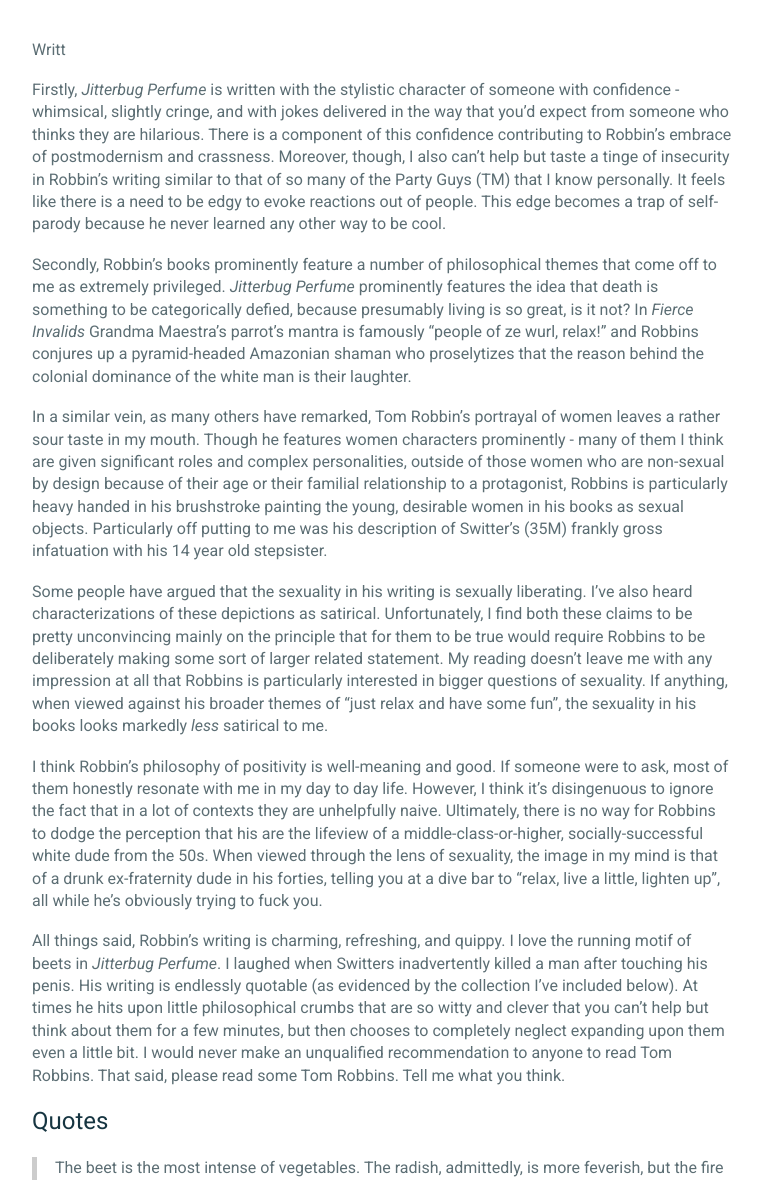
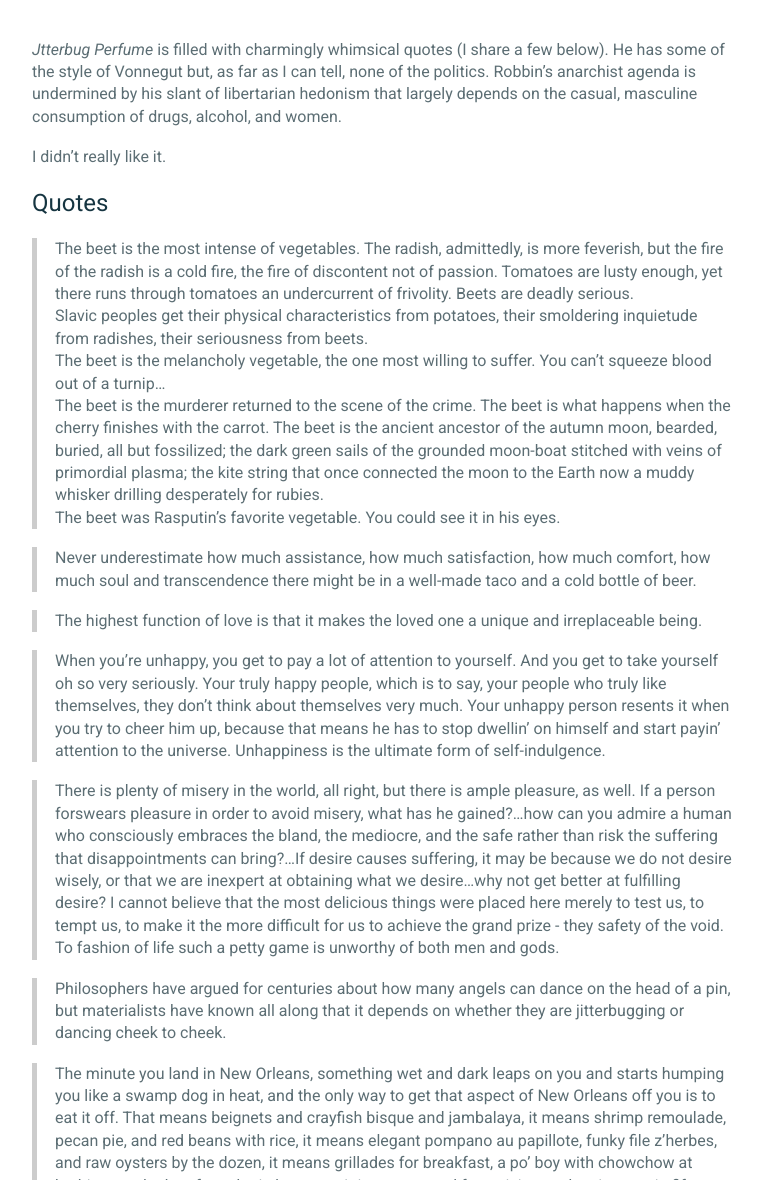
Before and after one commit to frankwang95/frankwang95.github.io, a Jekyll site: the page built from _posts/2023-10-28-jitterbug-perfume-robbins.md, in a window 1280 px wide and 1400 px high, scrolled down 962 px. Shown: the part 220-1400 px from the top of the window, without its empty margins (258-1020 px from the left). Built offline with Jekyll 4.4.1, drawn with Linux system fonts in a browser that asks for light colours; some of the changed text lies outside the part shown.

Commit message:
Fix spelling and update snippets

```diff
--- a/_posts/2023-10-28-jitterbug-perfume-robbins.md
+++ b/_posts/2023-10-28-jitterbug-perfume-robbins.md
@@ -5,11 +5,11 @@ date: 2023-10-28
 tags: reading
 ---
 
-Absolute chaos. The book jacket blurb says:
+The book jacket blurb on my copy says:
 
 > Jitterbug Perfume is an epic, which is to say, it begins in the forests of ancient Bohemia and doesn't conclude until nine o'clock tonight [Paris time]. It is a saga, as well. A saga must have a hero, and the hero of this one is a janitor with a missing bottle. The bottle is blue, very, very old, and embossed with the image of a goat-horned god. If the liquid in the bottle is actually the secret essence of the universe, as some folks seem to think, it had better be discovered soon because it is leaking and there is only a drop or two left.
 
-This is the second of Robbin's novel that I've read after *Fierce Invalids Home from Hot Climates*. Reading Robbins in public seems to invoke strangers to talk about him to you. When I purchased this book at Dog Eared, the three men working the register took an immediate interest in sharing their nuanced and strongly held opinions of Robbins. Everyone liked *JitterBug Perfume*, they were split on *Even Cowgirls Get the Blues*, and the rest of it is junk. One night, after I left this book behind in a bar, the bartender working when I picked it up professed to me that Jitterbug Perfume was his favorite book of all time. Finally, one night in the Office, I came back to a handwritten note from someone who saw *Jitterbug Perfume* on my desk:
+This is the second of Robbin's novel that I've read after *Fierce Invalids Home from Hot Climates*. Reading Robbins seems to invoke strangers to talk about him to you. When I purchased this book at Dog Eared, the three men working the register took an immediate interest in sharing their thoughts of Robbins. They all liked *JitterBug Perfume*, they were split on *Even Cowgirls Get the Blues*, and the rest of it is junk. One night, after I left this book behind in a bar, the bartender working when I picked it up professed to me that Jitterbug Perfume was his favorite book of all time. Finally, one night in the office, I came back to a handwritten note from someone who saw *Jitterbug Perfume* on my desk:
 
 <br>
 <p align="center">
@@ -17,19 +17,9 @@ This is the second of Robbin's novel that I've read after *Fierce Invalids Home
 </p>
 <br>
 
-Writt
+*Jtterbug Perfume* is filled with charmingly whimsical quotes (I share a few below). He has some of the style of Vonnegut but, as far as I can tell, none of the politics. Robbin's anarchist agenda is undermined by his slant of libertarian hedonism that largely depends on the casual, masculine consumption of drugs, alcohol, and women.
 
-Firstly, *Jitterbug Perfume* is written with the stylistic character of someone with confidence - whimsical, slightly cringe, and with jokes delivered in the way that you'd expect from someone who thinks they are hilarious. There is a component of this confidence contributing to Robbin's embrace of postmodernism and crassness. Moreover, though, I also can't help but taste a tinge of insecurity in Robbin's writing similar to that of so many of the Party Guys (TM) that I know personally. It feels like there is a need to be edgy to evoke reactions out of people. This edge becomes a trap of self-parody because he never learned any other way to be cool.
-
-Secondly, Robbin's books prominently feature a number of philosophical themes that come off to me as extremely privileged. *Jitterbug Perfume* prominently features the idea that death is something to be categorically defied, because presumably living is so great, is it not? In *Fierce Invalids* Grandma Maestra's parrot's mantra is famously "people of ze wurl, relax!" and Robbins conjures up a pyramid-headed Amazonian shaman who proselytizes that the reason behind the colonial dominance of the white man is their laughter.
-
-In a similar vein, as many others have remarked, Tom Robbin's portrayal of women leaves a rather sour taste in my mouth. Though he features women characters prominently - many of them I think are given significant roles and complex personalities, outside of those women who are non-sexual by design because of their age or their familial relationship to a protagonist, Robbins is particularly heavy handed in his brushstroke painting the young, desirable women in his books as sexual objects. Particularly off putting to me was his description of Switter's (35M) frankly gross infatuation with his 14 year old stepsister.
-
-Some people have argued that the sexuality in his writing is sexually liberating. I've also heard characterizations of these depictions as satirical. Unfortunately, I find both these claims to be pretty unconvincing mainly on the principle that for them to be true would require Robbins to be deliberately making some sort of larger related statement. My reading doesn't leave me with any impression at all that Robbins is particularly interested in bigger questions of sexuality. If anything, when viewed against his broader themes of "just relax and have some fun", the sexuality in his books looks markedly *less* satirical to me.
-
-I think Robbin's philosophy of positivity is well-meaning and good. If someone were to ask, most of them honestly resonate with me in my day to day life. However, I think it's disingenuous to ignore the fact that in a lot of contexts they are unhelpfully naive. Ultimately, there is no way for Robbins to dodge the perception that his are the lifeview of a middle-class-or-higher, socially-successful white dude from the 50s. When viewed through the lens of sexuality, the image in my mind is that of a drunk ex-fraternity dude in his forties, telling you at a dive bar to "relax, live a little, lighten up", all while he's obviously trying to fuck you.
-
-All things said, Robbin's writing is charming, refreshing, and quippy. I love the running motif of beets in *Jitterbug Perfume*. I laughed when Switters inadvertently killed a man after touching his penis. His writing is endlessly quotable (as evidenced by the collection I've included below). At times he hits upon little philosophical crumbs that are so witty and clever that you can't help but think about them for a few minutes, but then chooses to completely neglect expanding upon them even a little bit. I would never make an unqualified recommendation to anyone to read Tom Robbins. That said, please read some Tom Robbins. Tell me what you think.
+I didn't really like it.
 
 # Quotes
 
@@ -59,7 +49,7 @@ All things said, Robbin's writing is charming, refreshing, and quippy. I love th
 
 > They fell asleep smiling. It is to erase the fixed smiles of sleeping couples that Satan trained roosters to crow at five in the morning.
 
->Gods and men create one another, destroy one another, though by different means.
+> Gods and men create one another, destroy one another, though by different means.
 
 > Logic limits love, which may be why Descartes never married.
 
```
Also changed, not shown: _posts/2023-09-30-september-snippits.md (+4 -4 lines), _posts/2023-11-05-october-snippits.md (+7 -7 lines), _posts/2023-11-21-gibraltar-rd.md (+1 -1 lines).
